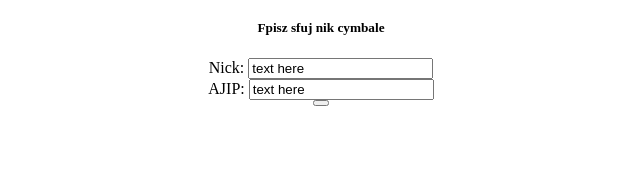
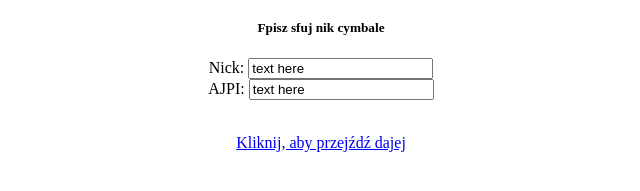
Before and after one commit to 6vz/darmowerzucaki-scam, a plain HTML site: page index.html in a window 1280 px wide. Shown: the part 459-650 px from the top of the page, without its empty margins (319-959 px from the left). Drawn offline with Linux system fonts and the light colour scheme.

Commit message:
Update index.html

```diff
--- a/index.html
+++ b/index.html
@@ -13,10 +13,10 @@
           <input type = "text"
                  id = "myText"
                  value = "text here" /><br>
-<label>AJIP:</label>
+<label>AJPI:</label>
           <input type = "text"
                  id = "myText"
-                 value = "text here" /><br>
-<button href="https://youtu.be/dQw4w9WgXcQ?t=43>Przejdś dajej</button>
+                 value = "text here" /><br><br>
+          <p><a href="http://www.example.com/">Kliknij, aby przejźdź dajej</a></p>
 </body>
 <html>
```
